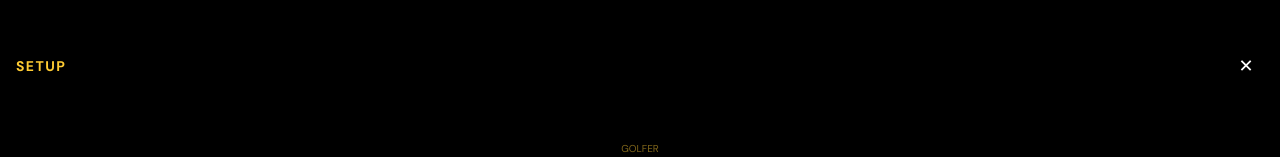
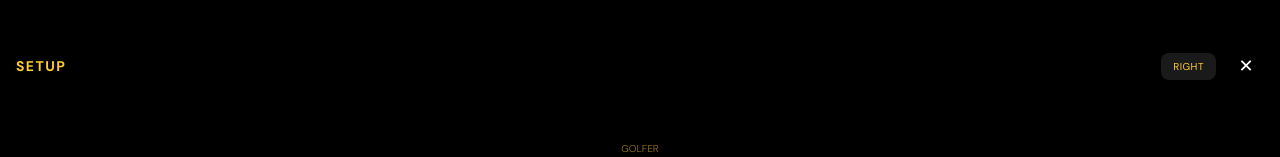
Before and after one commit to arcgolf3000/Golfinyourpocket, a React (Vite) app: page / in a window 1280 px wide. Both pictures are taken after a click on the button "CAMERA". Shown: the top 157 px of the page. Built offline with nearby package versions, Linux system fonts and the light colour scheme; no server answers.

Commit message:
fix: move handedness toggle to top bar so it doesn't overlap ball marker
https://claude.ai/code/session_016AEsXQznZbuJV7BZZ5Zww5

```diff
--- a/src/components/SwingCamera.tsx
+++ b/src/components/SwingCamera.tsx
@@ -272,6 +272,15 @@ export default function SwingCamera({
         <div className="text-gold text-sm font-bold tracking-widest uppercase">
           {isRecording ? 'Recording' : 'Setup'}
         </div>
+        <div className="flex items-center gap-3">
+          {!isRecording && (
+            <button
+              onClick={onToggleHand}
+              className="px-3 py-1.5 bg-white/10 backdrop-blur-sm rounded-lg text-gold text-[10px] tracking-wider cursor-pointer"
+            >
+              {leftHanded ? 'LEFT' : 'RIGHT'}
+            </button>
+          )}
           {!isRecording && (
             <button
               onClick={onClose}
@@ -280,6 +289,7 @@ export default function SwingCamera({
               ✕
             </button>
           )}
+        </div>
       </div>
 
       {/* Recording indicator */}
@@ -323,12 +333,6 @@ export default function SwingCamera({
           <div className="text-white/60 text-xs text-center px-8">
             Position phone sideways with ball and golfer in frame
           </div>
-          <button
-            onClick={onToggleHand}
-            className="px-4 py-2 bg-white/10 backdrop-blur-sm rounded-lg text-gold text-xs tracking-wider cursor-pointer"
-          >
-            {leftHanded ? 'LEFT-HANDED' : 'RIGHT-HANDED'}
-          </button>
           <div className="flex items-center gap-6">
             <button
               onClick={onClose}
```
Lines whose indentation alone changed are shown as unchanged.
